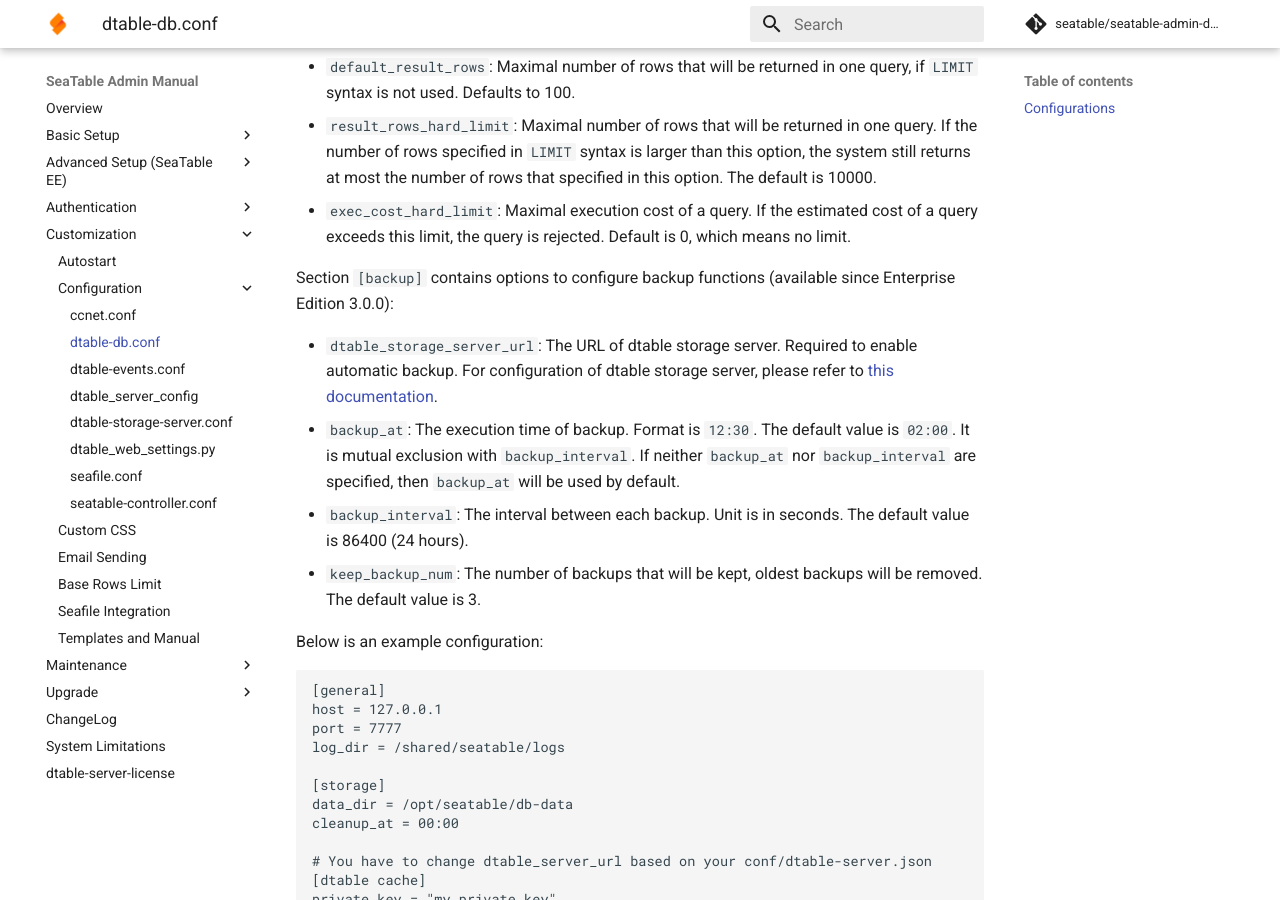
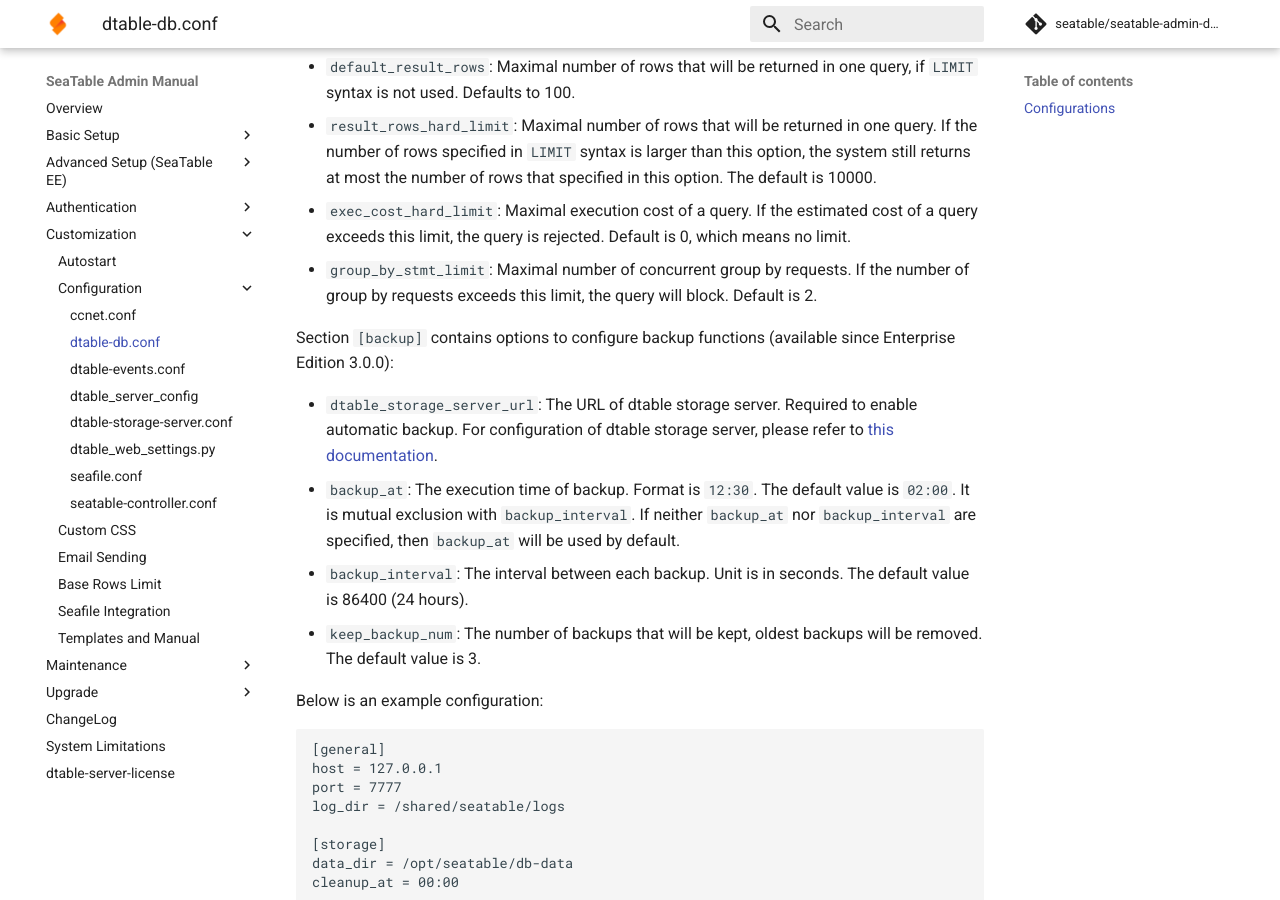
Before and after one commit to seatable/seatable-admin-docs, an MkDocs documentation site: the page built from manual/config/dtable_db_conf.md, in a window 1280 px wide and 900 px high, scrolled down 1792 px. Built offline with MkDocs 1.6.1 and Material for MkDocs 9.7.7, drawn with Linux system fonts in a browser that asks for light colours; comment, search, counter and statistics services are not loaded.

Commit message:
Limit group by

```diff
--- a/manual/config/dtable_db_conf.md
+++ b/manual/config/dtable_db_conf.md
@@ -44,6 +44,7 @@
 - `default_result_rows`: Maximal number of rows that will be returned in one query, if `LIMIT` syntax is not used. Defaults to 100.
 - `result_rows_hard_limit`: Maximal number of rows that will be returned in one query. If the number of rows specified in `LIMIT` syntax is larger than this option, the system still returns at most the number of rows that specified in this option. The default is 10000.
 - `exec_cost_hard_limit`: Maximal execution cost of a query. If the estimated cost of a query exceeds this limit, the query is rejected. Default is 0, which means no limit.
+- `group_by_stmt_limit`: Maximal number of concurrent group by requests. If the number of group by requests exceeds this limit, the query will block. Default is 2.
 
 Section `[backup]` contains options to configure backup functions (available since Enterprise Edition 3.0.0):
 
```
